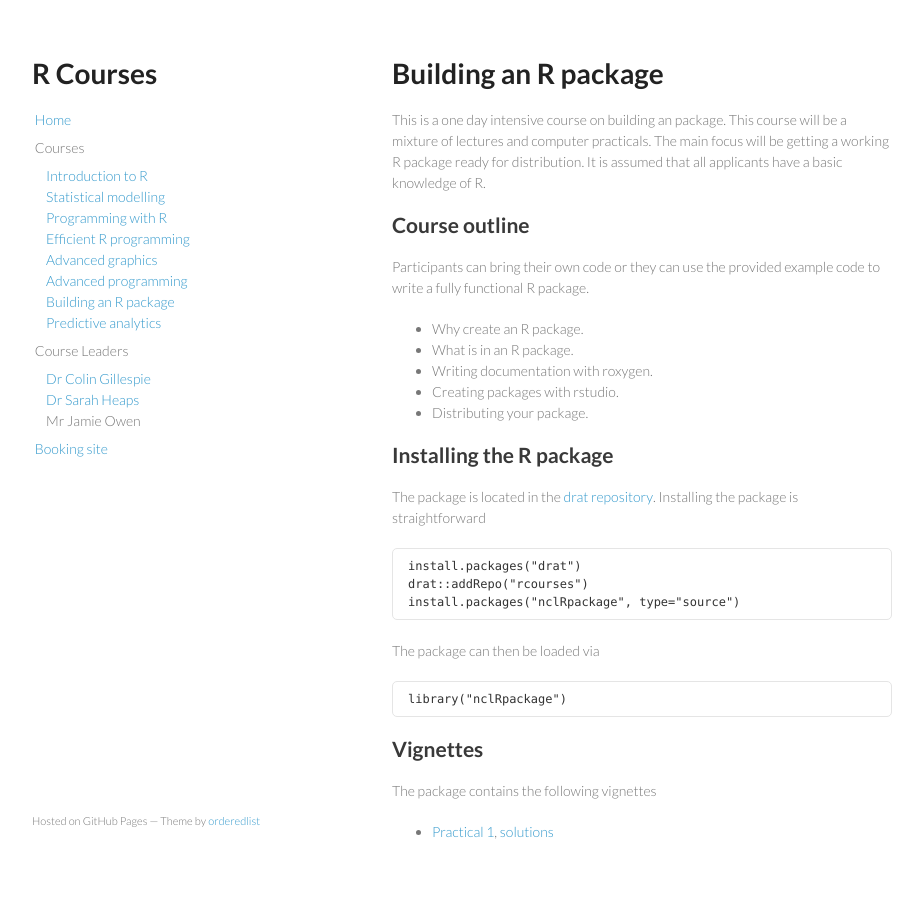
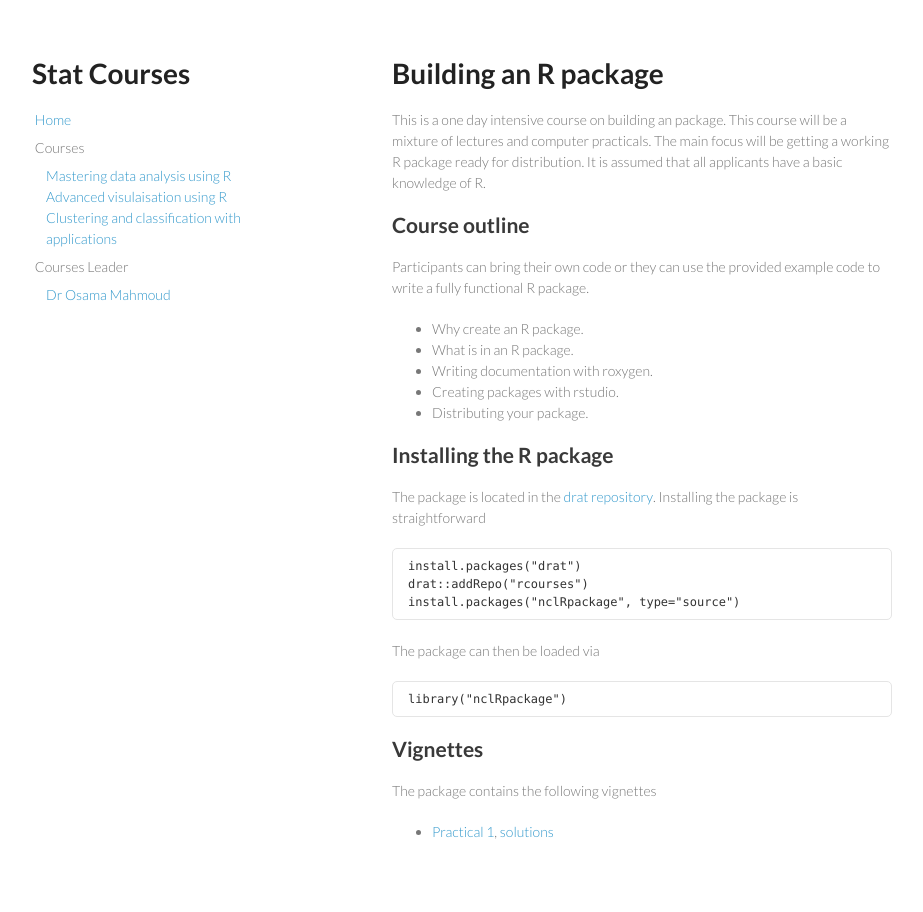
Before and after one commit to statcourses/statcourses.github.io, a Jekyll site: the page built from nclRpackage/index.md, in a window 1280 px wide. Shown: the whole page, without its empty margins (178-1101 px from the left). Built offline with Jekyll 4.4.1, drawn with Linux system fonts in a browser that asks for light colours.

Commit message:
Amend layout

```diff
--- a/_layouts/default.html
+++ b/_layouts/default.html
@@ -29,37 +29,21 @@
   <body>
     <div class="wrapper">
       <header>
-        <h1>R Courses</h1>
+        <h1>Stat Courses</h1>
         <p></p>
 
         <p class="view"><a href="/">Home</a></p>
         <p class="view ">Courses</p>
-        <p class="view sub"><a href="{{ site.baseurl }}/nclRintroduction/">Introduction to R</a></p>
-        <p class="view sub"><a href="{{ site.baseurl}}/nclRmodelling/">Statistical modelling</a></p>
-        <p class="view sub"><a href="{{ site.baseurl}}/nclRprogramming/">Programming with R</a></p>
-        <p class="view sub"><a href="{{ site.baseurl}}/nclRefficient/">Efficient R programming</a></p>
-        <p class="view sub"><a href="{{ site.baseurl }}/nclRggplot2/">Advanced graphics</a></p>
-        <p class="view sub"><a href="{{ site.baseurl }}/nclRadvanced/">Advanced programming</a></p>
-        <p class="view sub"><a href="{{ site.baseurl }}/nclRpackage/">Building an R package</a></p>
-        <p class="view sub"><a href="{{ site.baseurl}}/nclRpredictive/">Predictive analytics</a></p>
+        <p class="view sub"><a href="{{ site.baseurl }}/SSCMintroduction/">Mastering data analysis using R</a></p>
+        <p class="view sub"><a href="{{ site.baseurl}}/SSCMggplot2/">Advanced visulaisation using R</a></p>
+        <p class="view sub"><a href="{{ site.baseurl}}/SSCMbigData/">Clustering and classification with applications</a></p>
 
-        <p class="view ">Course Leaders</p>
-        <p class="view sub"> <a href="https://github.com/csgillespie">Dr Colin Gillespie</a></p>
-        <p class="view sub"> <a href="http://www.ncl.ac.uk/maths/staff/profile/sarah.heaps">Dr
-        Sarah Heaps</a></p>
-        <p class="view sub">Mr Jamie Owen</p>
-
-        <p class="view"><a href="http://www.ncl.ac.uk/maths/rcourse/">Booking site</a></p>
-
+        <p class="view ">Courses Leader</p>
+        <p class="view sub"> <a href="http://www.osmahmoud.com">Dr Osama Mahmoud</a></p>
       </header>
       <section>
 {{ content }}
-
-
       </section>
-      <footer>
-        <p><small>Hosted on GitHub Pages &mdash; Theme by <a href="https://github.com/orderedlist">orderedlist</a></small></p>
-      </footer>
     </div>
 
     <script src="{{ site.baseurl }}/javascripts/scale.fix.js"></script>
```
Also changed, not shown: other parts of _layouts/default.html (+1 -1 lines), index.md (+1 -1 lines).
